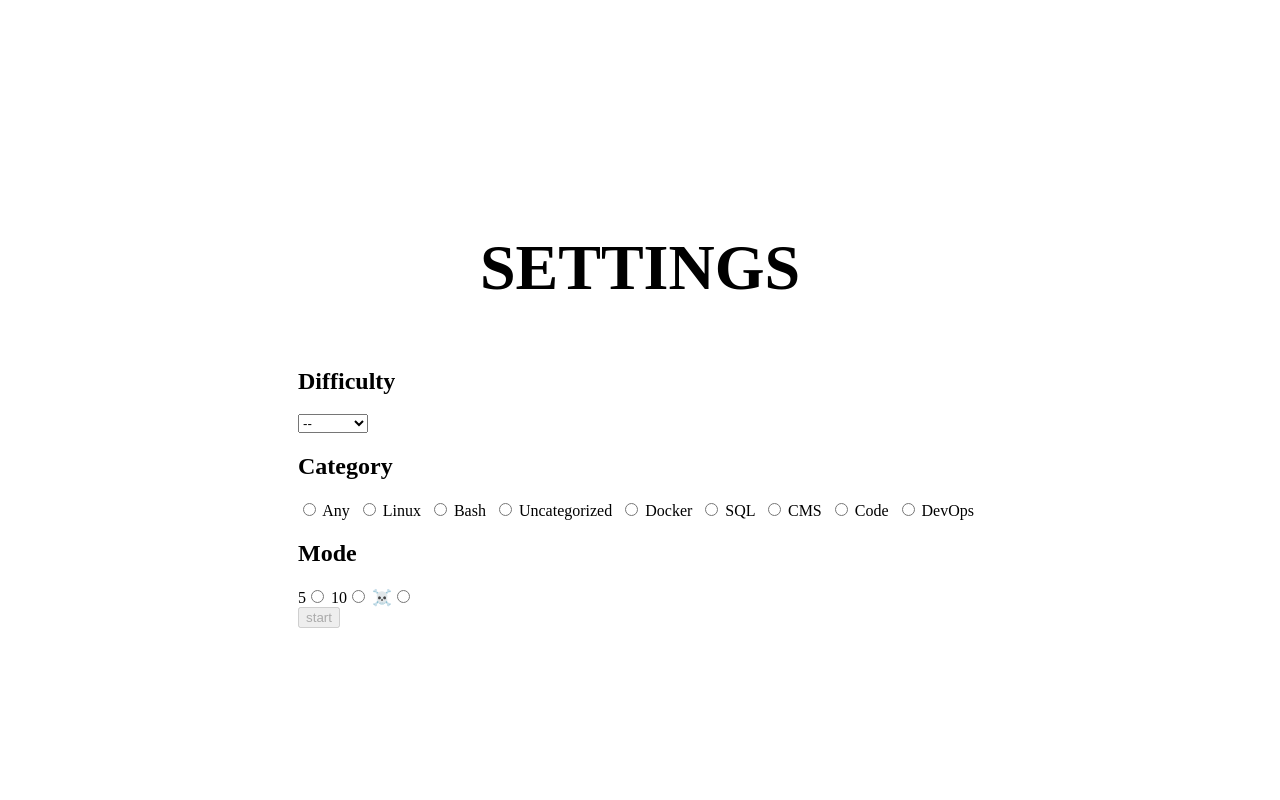
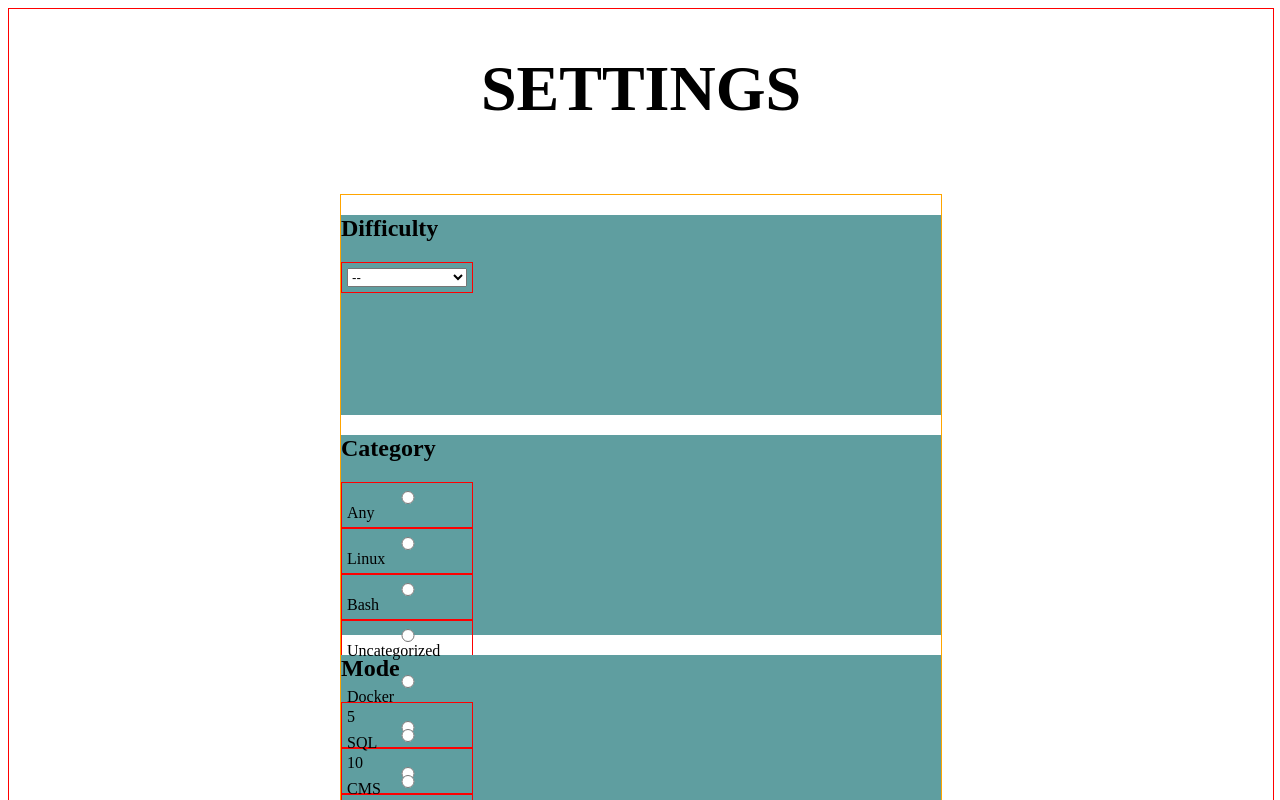
Before and after one commit to waddal/Quizard, a React (Create React App) app: page /menu in a window 1280 px wide. Shown: the top 800 px of the page. Built offline with nearby package versions, Linux system fonts and the light colour scheme.

Commit message:
styles: menu page looks awful, update later

```diff
--- a/src/components/Menu.jsx
+++ b/src/components/Menu.jsx
@@ -34,7 +34,8 @@ const Menu = () => {
       .get(`${BASE_URL}${API_KEY}`, {
         params: {
           limit: `${formValues.mode}`,
-          category: `${formValues.category}` === "Any" ? "" :`${formValues.category}`,
+          category:
+            `${formValues.category}` === "Any" ? "" : `${formValues.category}`,
           difficulty: `${formValues.difficulty}`,
         },
       })
@@ -81,6 +82,7 @@ const Menu = () => {
       <Title>SETTINGS</Title>
       <MenuList>
         <form onSubmit={handleSubmit}>
+          <MenuSelection>
             <h2>Difficulty</h2>
             <label>
               <select
@@ -94,7 +96,8 @@ const Menu = () => {
                 <option value="hard"> hard </option>
               </select>
             </label>
-
+          </MenuSelection>
+          <MenuSelection>
             <h2>Category</h2>
             {categories.map((item, idx) => {
               return (
@@ -111,7 +114,8 @@ const Menu = () => {
                 </label>
               );
             })}
-
+          </MenuSelection>
+          <MenuSelection>
             <h2>Mode</h2>
             <label className="modeSelect">
               {" "}
@@ -147,15 +151,16 @@ const Menu = () => {
                 onChange={handleChange}
               />
             </label>
+          </MenuSelection>
           <br></br>
           <button disabled={disabled}>start</button>
         </form>
+      </MenuList>
       <Errors>
         <Error>{formErrors.difficulty}</Error>
         <Error>{formErrors.category}</Error>
         <Error>{formErrors.mode}</Error>
       </Errors>
-      </MenuList>
     </StyledMenu>
   );
 };
@@ -178,15 +183,51 @@ tip: null
 */
 
 const StyledMenu = styled.div`
-  height: 100vh;
+  height: auto;
+  width: 100%;
   display: flex;
   align-items: center;
   justify-content: center;
   flex-direction: column;
+  border: 1px solid red;
+
+  form {
+    width: 600px;
+    border:1px solid orange;
+
+  }
+
+  label {
+    display: flex;
+    flex-direction: column;
+    flex-wrap: wrap;
+    border: 1px solid red;
+    width: 20%;
+    padding: 5px;
+  }
+  button {
+    width: 70px;
+    height: 50px;
+
+    &:hover {
+      background-color: #f6f69a;
+    }
+  }
+`;
+
+const MenuSelection = styled.div`
+  background-color: cadetblue;
+  width: 100%;
+  height: 200px;
 `;
 const Title = styled.h1`
   font-size: 4rem;
 `;
-const MenuList = styled.div``;
+const MenuList = styled.div`
+  margin: 2%;
+`;
+
 const Errors = styled.div``;
-const Error = styled.div``;
+const Error = styled.div`
+  color: red;
+`;
```
Also changed, not shown: src/components/Game.jsx (added, +14 -0 lines). Lines whose indentation alone changed are shown as unchanged.
